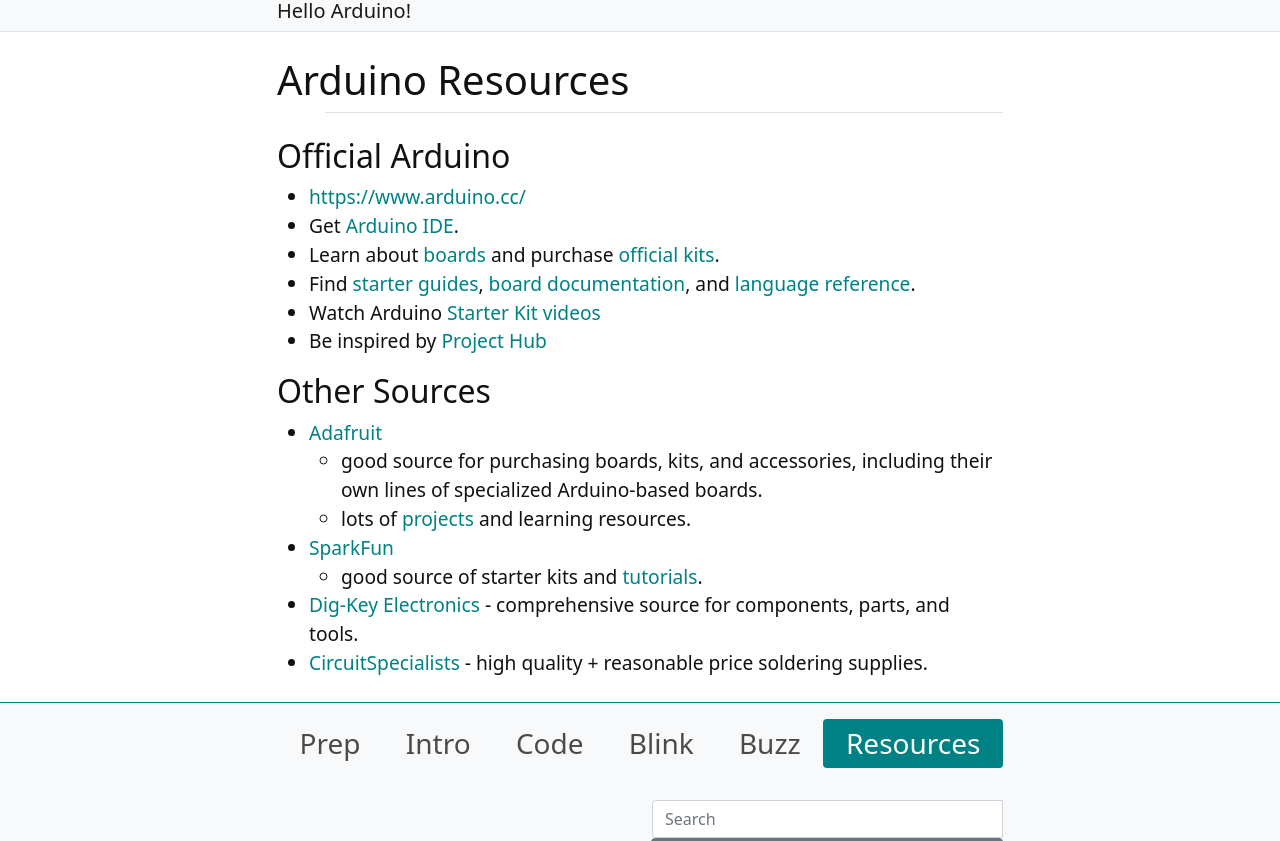
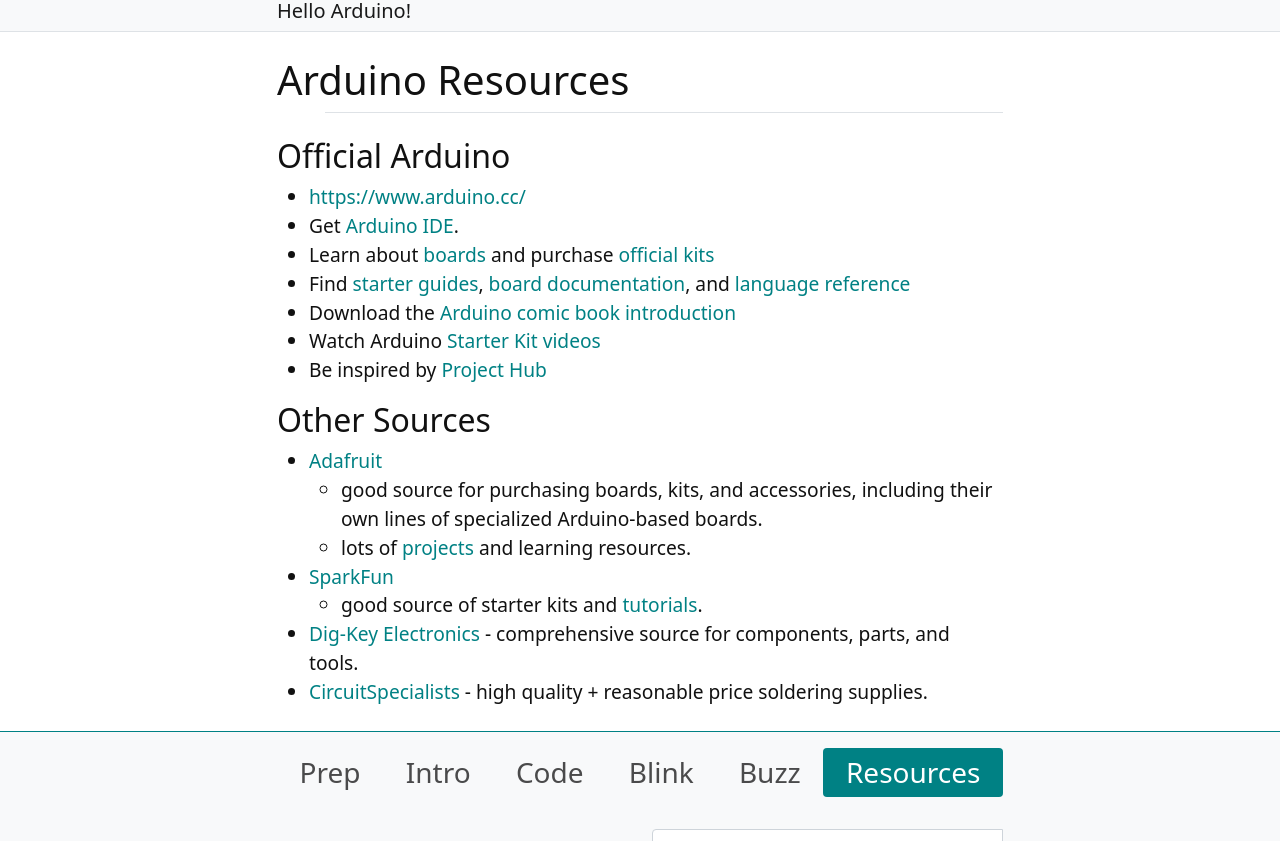
Before and after one commit to evanwill/hello-arduino-b, a Jekyll site: the page built from content/5-resources.md, in a window 1280 px wide, cut to the strip 121-962 px from the top of the page. Built offline with Jekyll 4.4.1, drawn with Linux system fonts in a browser that asks for light colours.

Commit message:
resource tweaks

```diff
--- a/content/5-resources.md
+++ b/content/5-resources.md
@@ -7,8 +7,9 @@ nav: Resources
 
 - <https://www.arduino.cc/>
 - Get [Arduino IDE](https://www.arduino.cc/en/software).
-- Learn about [boards](https://www.arduino.cc/en/Main/Products) and purchase [official kits](https://store-usa.arduino.cc/products/arduino-starter-kit-multi-language?selectedStore=us).
-- Find [starter guides](https://www.arduino.cc/en/Guide), [board documentation](https://docs.arduino.cc/), and [language reference](https://www.arduino.cc/reference/en/).
+- Learn about [boards](https://www.arduino.cc/en/Main/Products) and purchase [official kits](https://store-usa.arduino.cc/products/arduino-starter-kit-multi-language?selectedStore=us)
+- Find [starter guides](https://www.arduino.cc/en/Guide), [board documentation](https://docs.arduino.cc/), and [language reference](https://www.arduino.cc/reference/en/)
+- Download the [Arduino comic book introduction](https://docs.arduino.cc/learn/starting-guide/arduino-comic)
 - Watch Arduino [Starter Kit videos](https://www.youtube.com/playlist?list=PLT6rF_I5kknPf2qlVFlvH47qHvqvzkknd)
 - Be inspired by [Project Hub](https://create.arduino.cc/projecthub)
 
```
